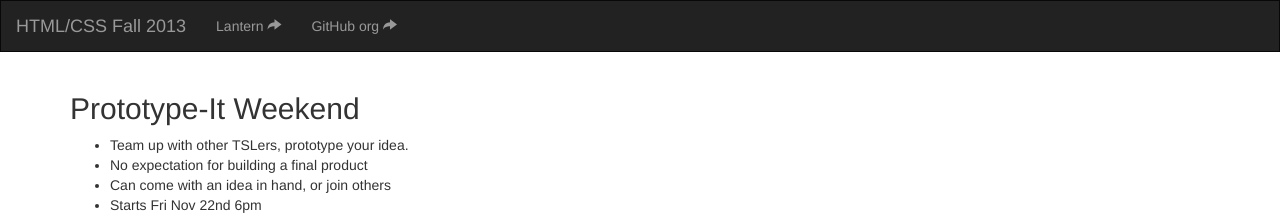
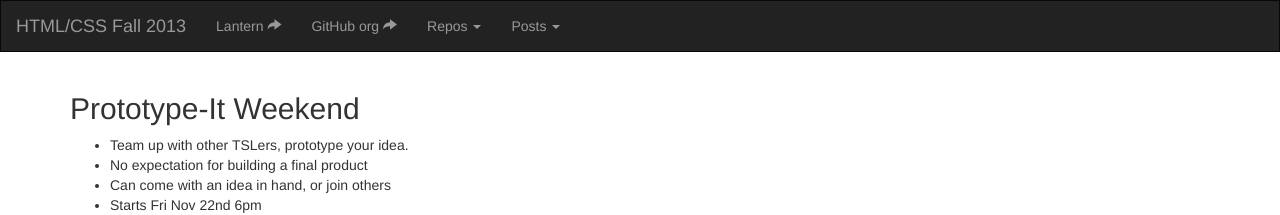
Before and after one commit to tsl-frontend/tsl-frontend.github.io, a Jekyll site: the page built from events/prototype-it.md, in a window 1280 px wide. Shown: the top 215 px of the page. Built offline with Jekyll 4.4.1, drawn with Linux system fonts in a browser that asks for light colours; nearby versions of some CDN libraries; Markdown is read by kramdown in place of the engine named in the settings.

Commit message:
More nav elements.

```diff
--- a/_layouts/default.html
+++ b/_layouts/default.html
@@ -20,6 +20,22 @@
     <ul class="nav navbar-nav">
         <li><a href="http://lanternhq.com/courses/34">Lantern <i class="glyphicon glyphicon-share-alt"></i></a></li>
         <li><a href="https://github.com/organizations/tsl-frontend">GitHub org <i class="glyphicon glyphicon-share-alt"></i></a></li>
+        <li class="dropdown">
+            <a href="#" class="dropdown-toggle" data-toggle="dropdown">Repos <span class="caret"></span></a>
+            <ul class="dropdown-menu">
+                <li><a href="https://github.com/tsl-frontend/scaffold">Scaffold</a></li>
+                <li><a href="https://github.com/santheo/santheo.github.io">santheo.github.io</a></li>
+                <li><a href="https://github.com/tsl-frontend/kickass">Kickass</a></li>
+            </ul>
+        </li>
+        <li class="dropdown">
+            <a href="#" class="dropdown-toggle" data-toggle="dropdown">Posts <span class="caret"></span></a>
+            <ul class="dropdown-menu">
+                {% for post in site.posts %}
+                    <li><a href="{{ post.url }}">{{ post.title }}</a></li>
+                {% endfor %}
+            </ul>
+        </li>
     </ul>
 </nav>
 
@@ -30,5 +46,7 @@
 <footer class="container">
 </footer>
 
+<script src="https://code.jquery.com/jquery-1.10.2.min.js"></script>
+<script src="{{ site.baseurl }}js/bootstrap.min.js"></script>
 </body>
 </html>
```
